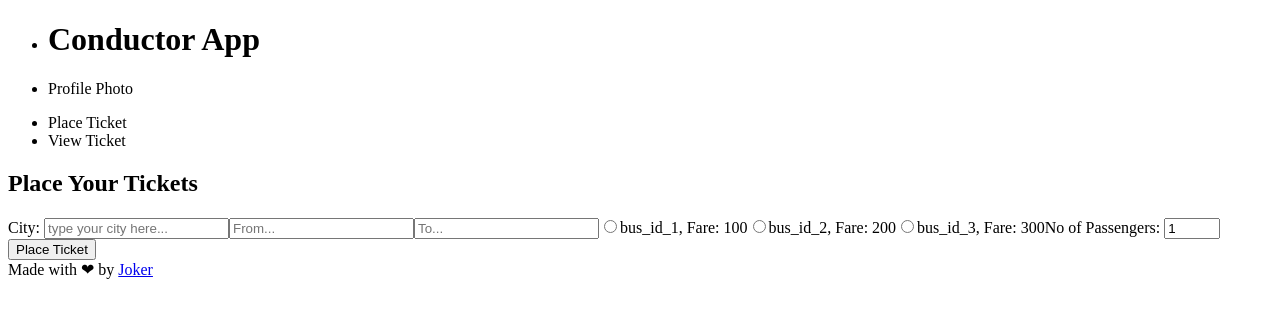
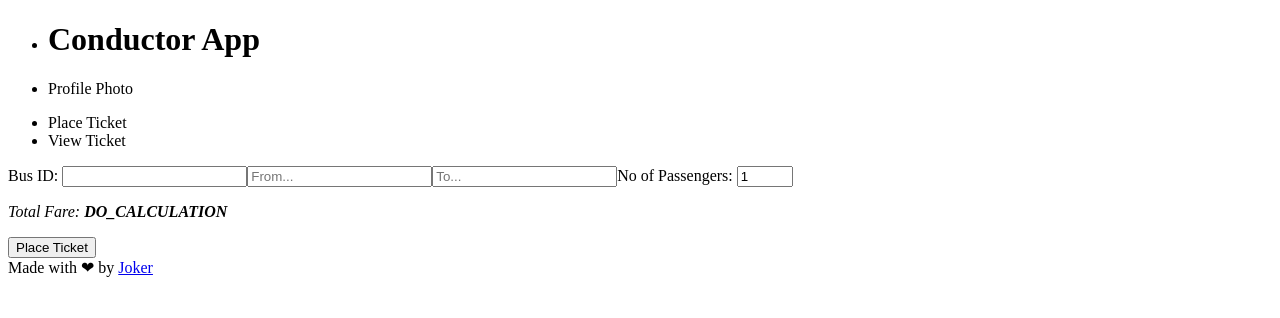
Before and after one commit to iamjoker021/CONDUCTOR_APP_FRONTEND, a React (Vite) app: page / in a window 1280 px wide. Shown: the top 318 px of the page. Built offline with nearby package versions, Linux system fonts and the light colour scheme.

Commit message:
feat: Created a form page by giving bus_id instead of city

```diff
--- a/src/components/MainSection/MainSection.jsx
+++ b/src/components/MainSection/MainSection.jsx
@@ -1,11 +1,13 @@
+import PlaceTicketBusId from "../PlaceTicketBusId/PlaceTicketBusId";
 import PlaceTicketForm from "../PlaceTicketForm/PlaceTicketForm";
 
 const MainSection = () => {
     return (
       <main>
-        <PlaceTicketForm />
+        <PlaceTicketBusId />
       </main>
     )
 }
 
+
 export default MainSection;
--- /dev/null
+++ b/src/components/PlaceTicketBusId/PlaceTicketBusId.jsx
@@ -0,0 +1,42 @@
+const PlaceTicketBusId = () => {
+    return (
+        <form>
+            {/* Check how to receive the Bus ID via QR scanner */}
+            <label htmlFor="busId">Bus ID: </label>
+            <input type="number" name="busId" id="busId" required />
+
+            <input list="FromList" id="fromLocation" name="fromLocation" placeholder="From..." required />
+            <datalist id="FromList">
+                <option value="Gryfindor" />
+                <option value="Hufflepuff" />
+                <option value="Slytherin" />
+                <option value="Ravenclaw" />
+                <option value="Horned Serpent" />
+                <option value="Thunderbird" />
+                <option value="Pukwudgie" />
+                <option value="Wampus" />
+            </datalist>
+
+            <input list="ToList" id="toLocation" name="toLocation" placeholder="To..." required />
+            <datalist id="ToList">
+                <option value="Gryfindor" />
+                <option value="Hufflepuff" />
+                <option value="Slytherin" />
+                <option value="Ravenclaw" />
+                <option value="Horned Serpent" />
+                <option value="Thunderbird" />
+                <option value="Pukwudgie" />
+                <option value="Wampus" />
+            </datalist>
+
+            <label htmlFor="noOfPassengers">No of Passengers: </label>
+            <input type="number" name="noOfPassengers" id="noOfPassengers" min="1" max="50" step="1" defaultValue={1} required />
+
+            <p><em>Total Fare: <b>DO_CALCULATION</b></em></p>
+
+            <button type="submit">Place Ticket</button>
+        </form>
+    )
+}
+
+export default PlaceTicketBusId;
--- a/src/components/PlaceTicketForm/PlaceTicketForm.jsx
+++ b/src/components/PlaceTicketForm/PlaceTicketForm.jsx
@@ -48,7 +48,7 @@ const PlaceTicketForm = () => {
           <label htmlFor="bus_id_3">bus_id_3, Fare: 300</label>
 
           <label htmlFor="noOfPassengers">No of Passengers: </label>
-          <input type="number" name="noOfPassengers" id="noOfPassengers" min="1" max="50" step="1" value={1} required />
+          <input type="number" name="noOfPassengers" id="noOfPassengers" min="1" max="50" step="1" defaultValue={1} required />
 
           <button type="submit">Place Ticket</button>
         </form>
```
